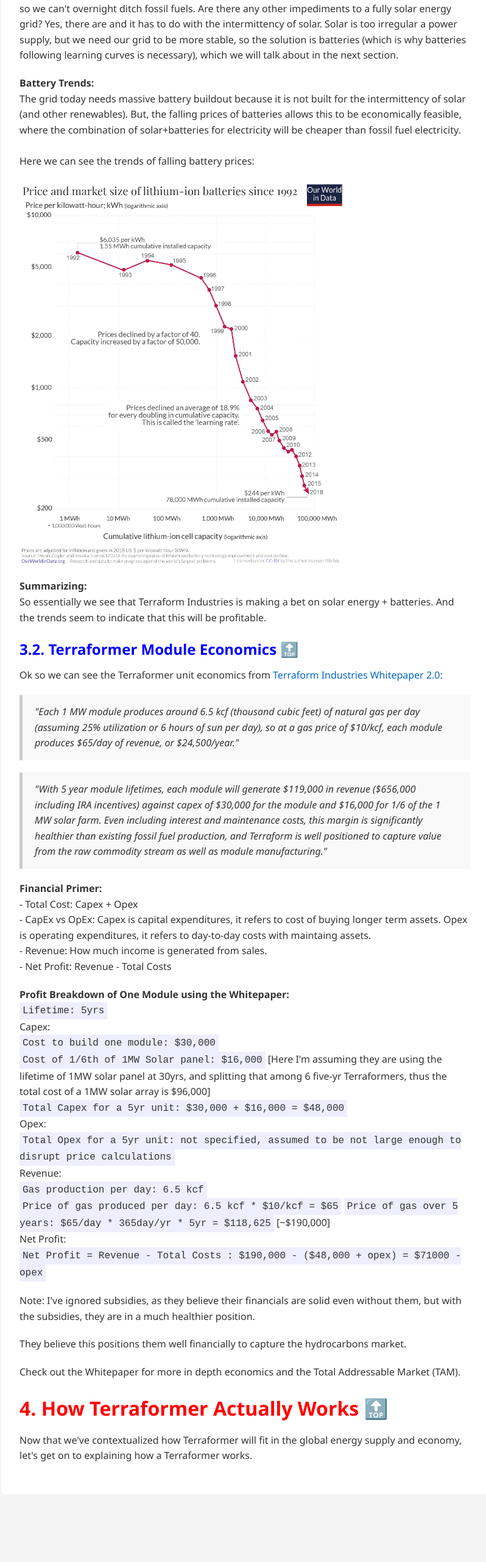
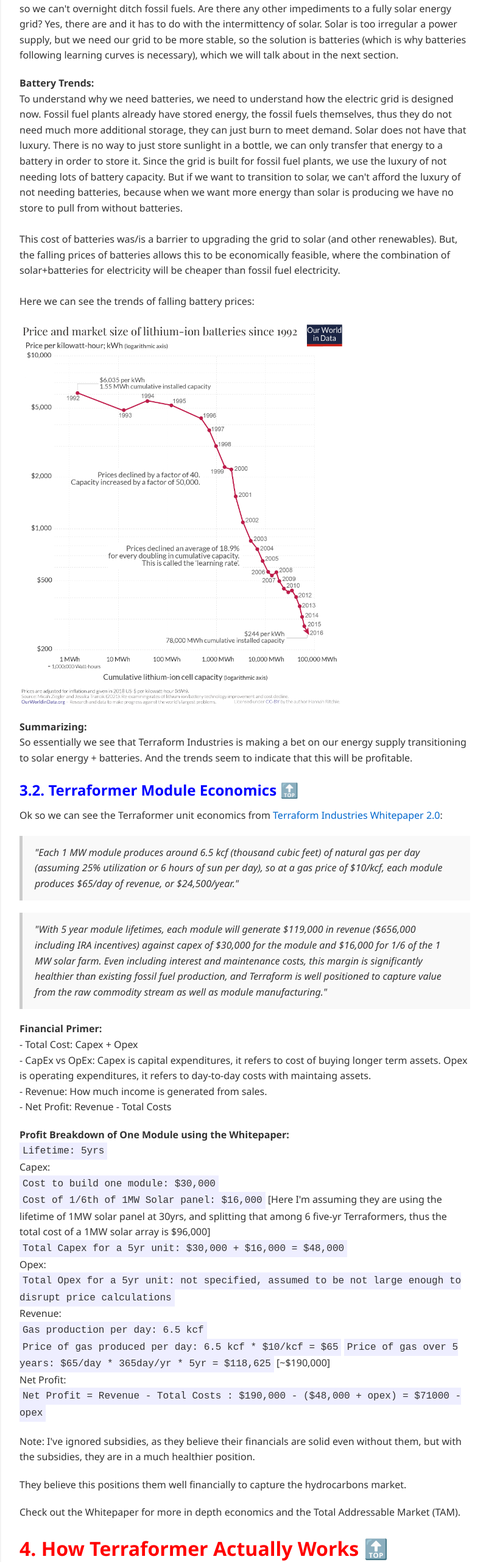
Before and after one commit to arihantgadgade/arihantgadgade.github.io, a plain HTML site: page PersonalProjects/Engineering/TerraformerResearchProjectWriteup/TerraformerForDummies.html in a window 1280 px wide. Shown: the part 9329-11891 px from the top of the page at 61% size, without its empty margins (238-1036 px from the left). Before the commit the page ends 11800 px from the top, so only its background shows below. Drawn offline with Linux system fonts and the light colour scheme.

Commit message:
typo + batteries

```diff
--- a/PersonalProjects/Engineering/TerraformerResearchProjectWriteup/TerraformerForDummies.html
+++ b/PersonalProjects/Engineering/TerraformerResearchProjectWriteup/TerraformerForDummies.html
@@ -307,7 +307,7 @@
             From this graph we see: <br>
             <code>Cost of electricity from Solar PV: $60/MWh</code> <br>
             <code>Cost of electricity from Coal: $115/MWh</code> <br>
-            Showing that solar is less expensive per than coal. <br>
+            Showing that solar is less expensive per MWh than coal. <br>
             For reference, here's the residential prices from earlier to compare: <br>
             <code>Average electric rate: $0.15/kWh = $150/MWh</code> <br>
             <br>
@@ -325,9 +325,16 @@
         </p>
         <p>
             <strong>Battery Trends:</strong> <br>
-            The grid today needs massive battery buildout because it is not
-            built for the intermittency of solar (and other renewables). But, the falling
-            prices of batteries allows this to be economically feasible, where the combination
+            To understand why we need batteries, we need to understand how the electric grid is designed now.
+            Fossil fuel plants already have stored energy, the fossil fuels themselves, thus they do not
+            need much more additional storage, they can just burn to meet demand. Solar does not have that luxury.
+            There is no way to just store sunlight in a bottle, we can only transfer that energy to a battery in
+            order to store it. Since the grid is built for fossil fuel plants, we use the luxury of not needing
+            lots of battery capacity. But if we want to transition to solar, we can't afford the luxury of not needing
+            batteries, because when we want more energy than solar is producing we have no store to pull from without batteries. <br>
+            <br>
+            This cost of batteries was/is a barrier to upgrading the grid to solar (and other renewables).
+            But, the falling prices of batteries allows this to be economically feasible, where the combination
             of solar+batteries for electricity will be cheaper than fossil fuel electricity. <br>
             <br>
             Here we can see the trends of falling battery prices: <br>
@@ -336,7 +343,7 @@
         <p>
             <strong>Summarizing:</strong> <br>
             So essentially we see that Terraform Industries is making a bet
-            on solar energy + batteries. And the trends seem to indicate that
+            on our energy supply transitioning to solar energy + batteries. And the trends seem to indicate that
             this will be profitable. <br>
         </p>
         <h3 style="color: blue;" id="3.2.">
@@ -396,7 +403,21 @@
         </h2>
         <p>
             Now that we've contextualized how Terraformer will fit in the global energy supply and economy,
-            let's get on to explaining how a Terraformer works.
+            let's get on to explaining how a Terraformer works. I will first give a high level overview, such
+            that one can have an idea of how the module works, then I will increase the depth of the explanations.
+            The contextualization and high level overview may be enough to suffice one's curiosity.<br>
+            [Maybe take out the last sentence].
+        </p>
+        <h3 style="color: blue;" id="4.1.">
+            4.1. High Level Overview
+            <a href="#contents">🔝</a>
+        </h3>
+        <h3 style="color: blue;" id="4.2.">
+            4.2. ----
+            <a href="#contents">🔝</a>
+        </h3>
+        <p>
+            Some type of more technical stuff
         </p>
 
     </article>
```
Also changed, not shown: 3 other files.
